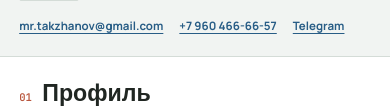
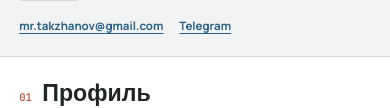
Before and after one commit to atakzhanov/atakzhanov.github.io, a plain HTML site: page me/index.html in a window 390 px wide. Shown: the part 592-700 px from the top of the page. Drawn offline with nearby package versions, Linux system fonts and the light colour scheme.

Commit message:
Remove phone number link from index.html
Removed phone number link from contact section.

```diff
--- a/me/index.html
+++ b/me/index.html
@@ -64,7 +64,6 @@
 
           <div id="contact" class="contact-links">
             <a href="mailto:mr.takzhanov@gmail.com">mr.takzhanov@gmail.com</a>
-            <a href="tel:+79604666657">+7 960 466-66-57</a>
             <a href="https://t.me/moodsouth" target="_blank" rel="noopener">Telegram</a>
           </div>
         </div>
```
